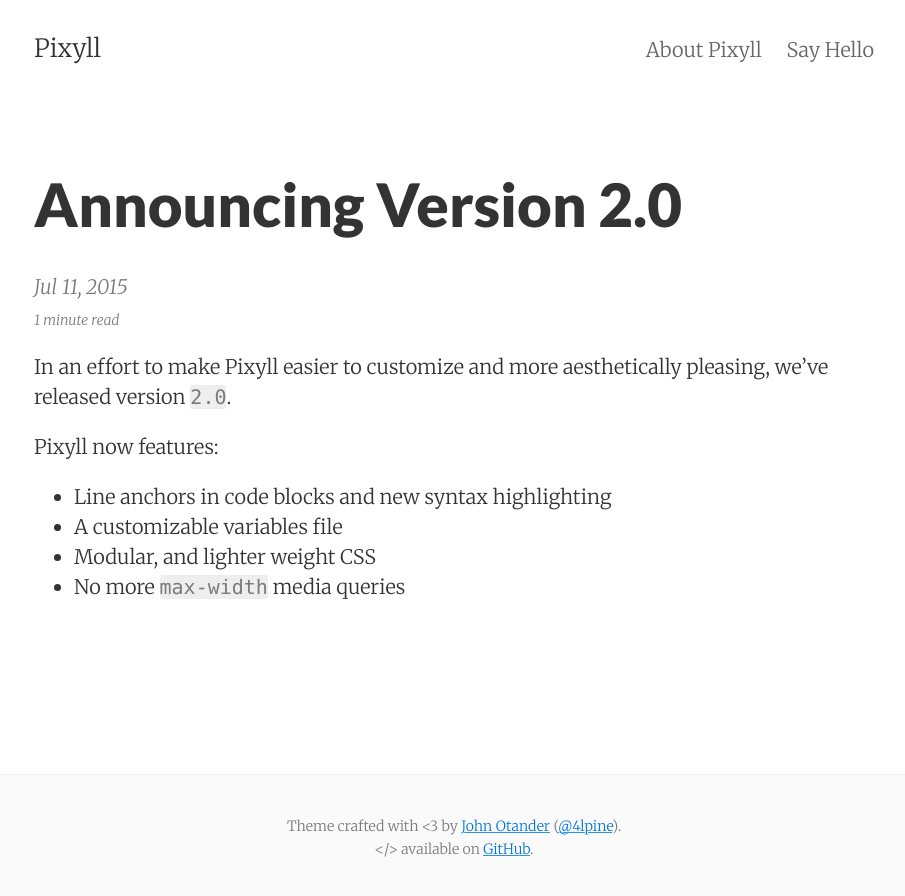
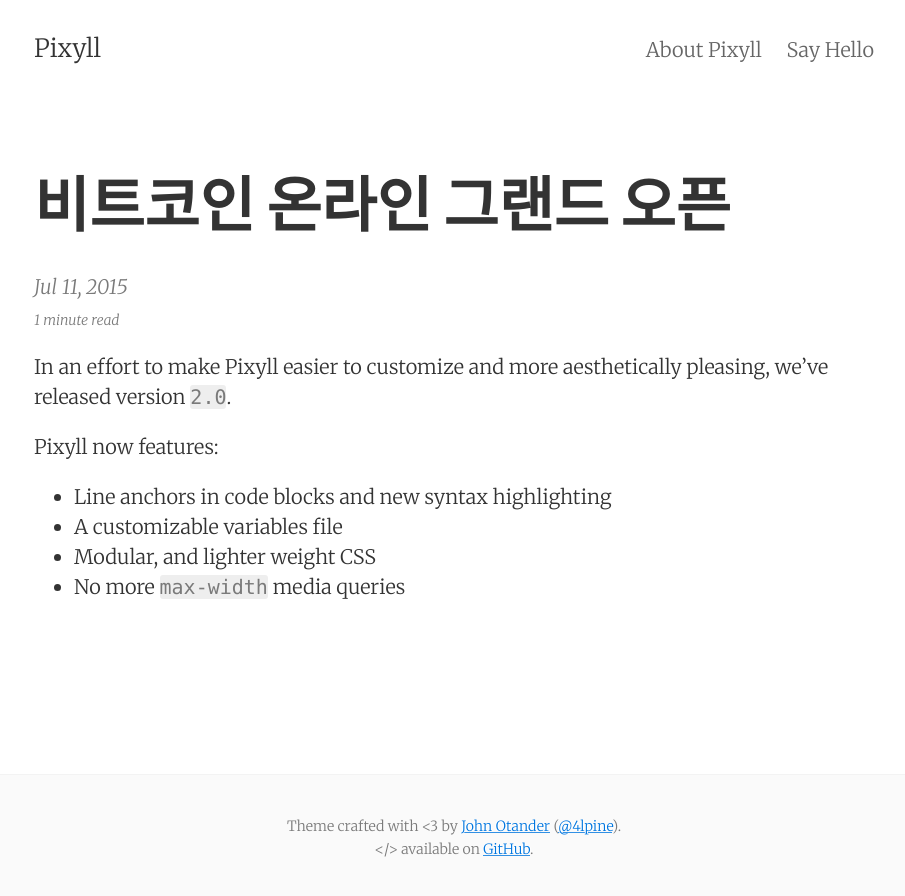
Before and after one commit to tbeeco/tbeeco.github.io, a Jekyll site: the page built from _posts/2015-07-11-announcing-pixyll-version-2.md, in a window 1280 px wide. Shown: the top 896 px of the page, without its empty margins (186-1091 px from the left). Built offline with Jekyll 4.4.1, drawn with Linux system fonts in a browser that asks for light colours.

Commit message:
Update 2015-07-11-announcing-pixyll-version-2.md

```diff
--- a/_posts/2015-07-11-announcing-pixyll-version-2.md
+++ b/_posts/2015-07-11-announcing-pixyll-version-2.md
@@ -1,8 +1,8 @@
 ---
 layout:     post
-title:      Announcing Version 2.0
+title:      비트코인 온라인 그랜드 오픈
 date:       2015-07-11
-summary:    Now, Pixyll is lighter weight and more customizable than before.
+summary:    안녕하세요.
 categories: jekyll pixyll
 ---
 
```
